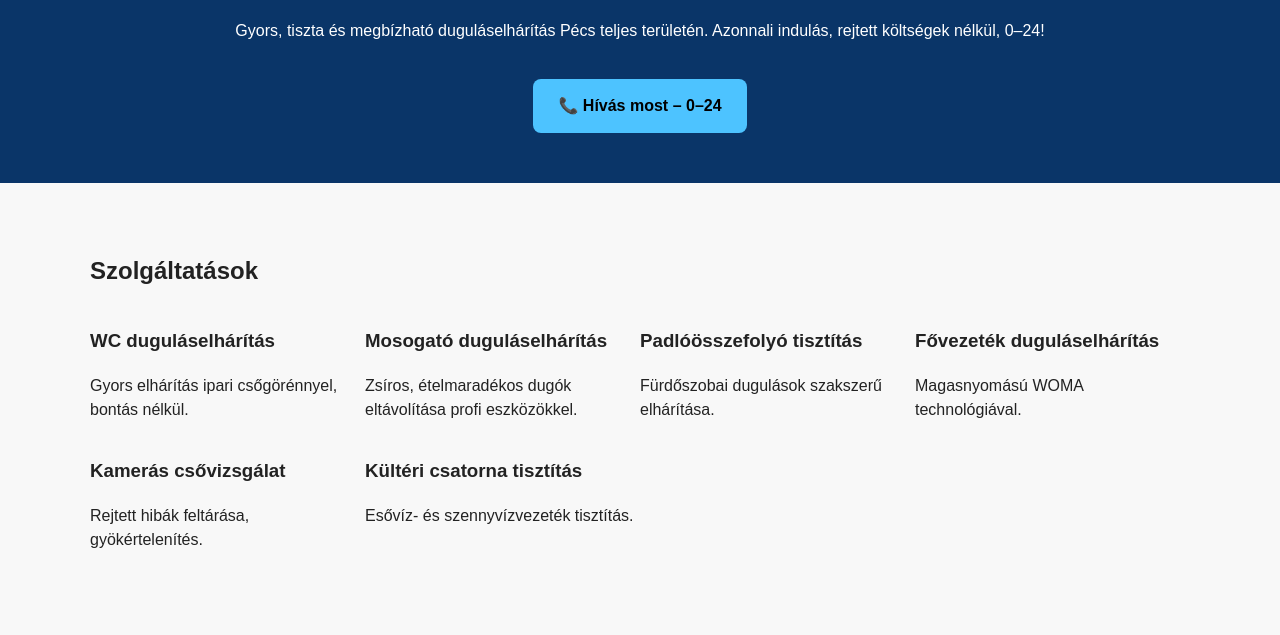
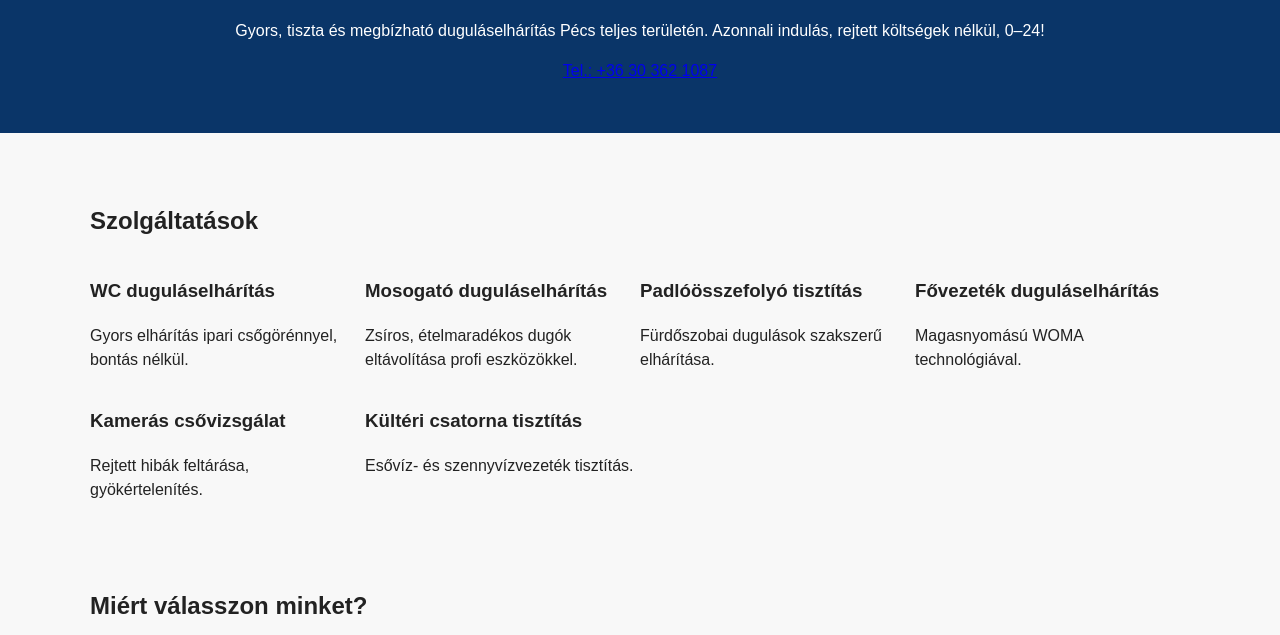
Before and after one commit to lajosbmw18-arch/Sprint024, a plain HTML site: page index.html in a window 1280 px wide. Shown: the part 122-757 px from the top of the page. Drawn offline with Linux system fonts and the light colour scheme.

Commit message:
Update index.html

```diff
--- a/index.html
+++ b/index.html
@@ -13,7 +13,7 @@
         <div class="container">
             <h1>Duguláselhárítás Pécs – <span>Sprint 0–24</span></h1>
             <p>Gyors, tiszta és megbízható duguláselhárítás Pécs teljes területén. Azonnali indulás, rejtett költségek nélkül, 0–24!</p>
-            <a href="tel:+36301234567" class="btn-primary">📞 Hívás most – 0–24</a>
+            <a href="tel:+36303621087" class="btn-elsődleges">Tel.: +36 30 362 1087</a>
         </div>
     </header>
 
```
